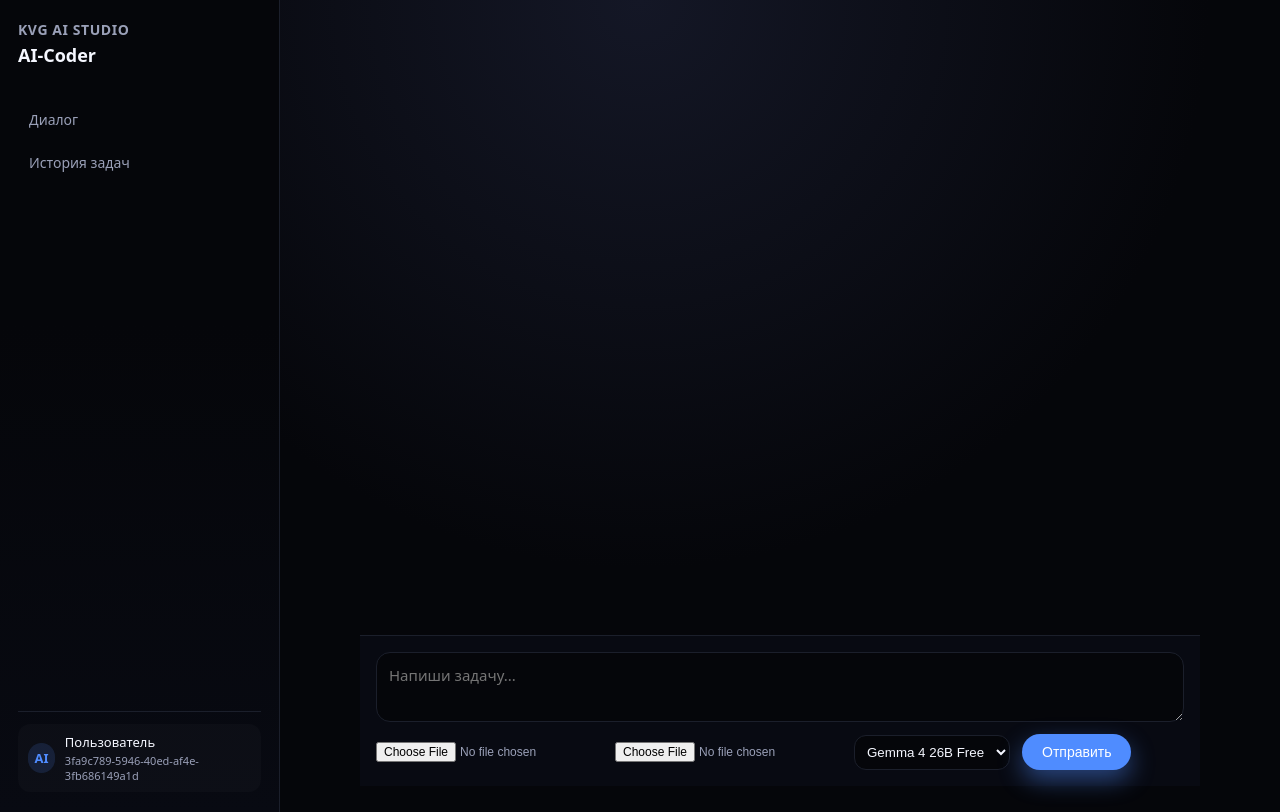
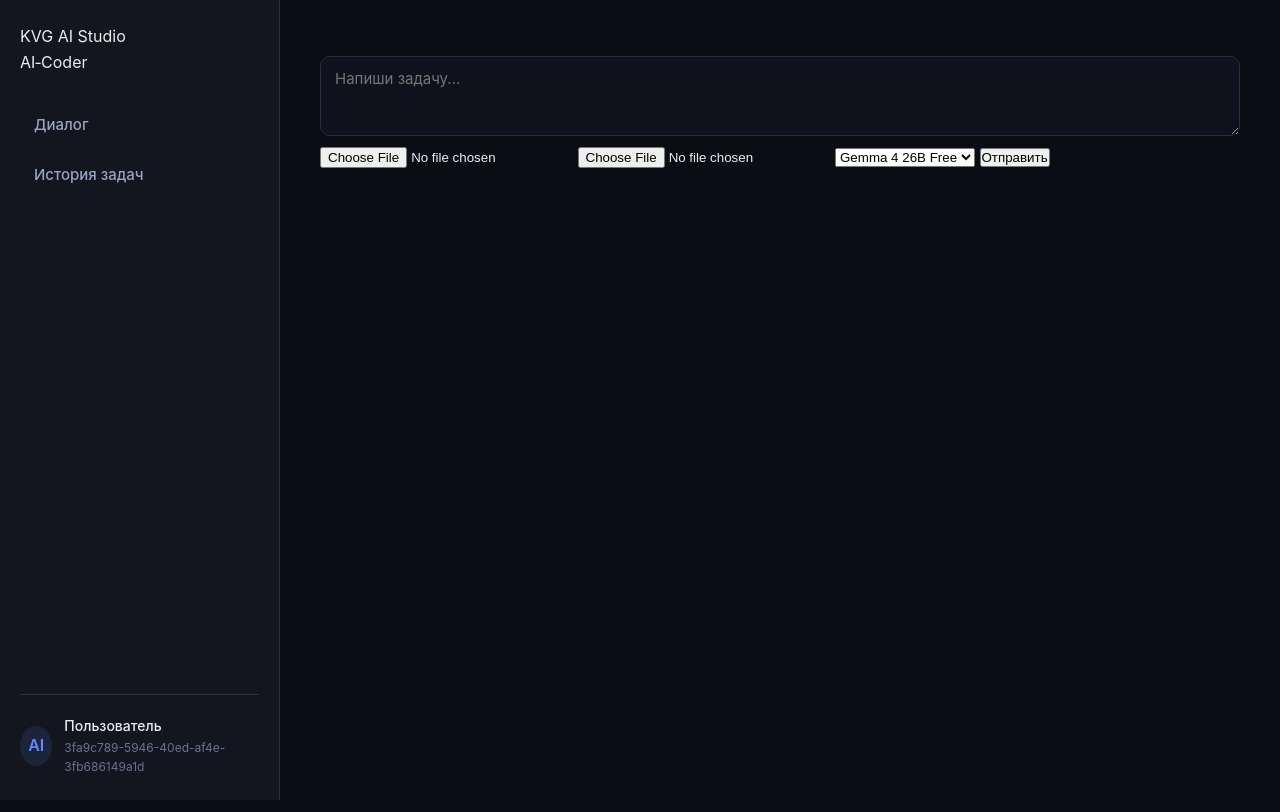
Before and after one commit to mrvan1000000-boop/kvgai-ai-coder, a FastAPI app: page /admin/ai-coder?user_id=3fa9c789-5946-40ed-af4e-3fb686149a1d in a window 1280 px wide. Run offline with FastAPI, Linux system fonts and the light colour scheme.

Commit message:
Refactor CSS for improved design and layout
Updated CSS variables and styles for improved design consistency. Enhanced layout and component styles for better user experience.

```diff
--- a/static/ai_coder.css
+++ b/static/ai_coder.css
@@ -1,515 +1,520 @@
 :root {
-    --bg: #05060a;
-    --bg-elevated: #0b0e16;
-    --border-subtle: #1b1f2b;
-    --accent: #4f8cff;
-    --accent-soft: rgba(79, 140, 255, 0.15);
-    --text-main: #f5f7ff;
-    --text-muted: #9aa0b8;
-    --danger: #ff4f6b;
-    --radius-lg: 18px;
-    --radius-md: 12px;
-    --radius-sm: 8px;
-    --shadow-soft: 0 18px 45px rgba(0, 0, 0, 0.55);
-    --shadow-subtle: 0 10px 30px rgba(0, 0, 0, 0.35);
-    --font-main: system-ui, -apple-system, BlinkMacSystemFont, "SF Pro Text", sans-serif;
+    --bg-primary: #0b0d14;
+    --bg-elevated: #13161f;
+    --bg-card: #1a1e2a;
+    --bg-input: #0f121c;
+    --border-color: #2a2f3f;
+    --text-primary: #e8edf5;
+    --text-secondary: #9aa4c0;
+    --text-muted: #6a7290;
+    --accent: #5f8aff;
+    --accent-hover: #7a9eff;
+    --accent-soft: rgba(95, 138, 255, 0.12);
+    --danger: #ff5e7a;
+    --success: #4cd9a0;
+    --radius: 16px;
+    --radius-sm: 10px;
+    --shadow: 0 20px 50px rgba(0, 0, 0, 0.6);
+    --transition: 0.25s cubic-bezier(0.4, 0, 0.2, 1);
+    --font: 'Inter', system-ui, -apple-system, sans-serif;
 }
 
 * {
     box-sizing: border-box;
+    margin: 0;
+    padding: 0;
 }
 
-body.app {
-    margin: 0;
-    padding: 0;
-    background: radial-gradient(circle at top, #141726 0, #05060a 55%);
-    color: var(--text-main);
-    font-family: var(--font-main);
+body {
+    background: var(--bg-primary);
+    color: var(--text-primary);
+    font-family: var(--font);
+    line-height: 1.6;
+    min-height: 100vh;
 }
 
+/* ===== Layout ===== */
 .app-shell {
     display: flex;
     min-height: 100vh;
 }
 
-/* Sidebar */
-
 .sidebar {
     width: 280px;
-    padding: 20px 18px;
-    border-right: 1px solid var(--border-subtle);
-    background: linear-gradient(180deg, #05060a 0, #05060a 40%, #080a12 100%);
+    background: var(--bg-elevated);
+    border-right: 1px solid var(--border-color);
+    padding: 24px 20px;
     display: flex;
     flex-direction: column;
-    gap: 16px;
+    gap: 28px;
+    flex-shrink: 0;
+    position: sticky;
+    top: 0;
+    height: 100vh;
 }
 
-.logo {
-    font-weight: 600;
-    letter-spacing: 0.04em;
-    font-size: 14px;
-    text-transform: uppercase;
-    color: var(--text-muted);
+.logo-block .logo {
+    font-weight: 700;
+    font-size: 20px;
+    letter-spacing: -0.02em;
+    background: linear-gradient(135deg, var(--accent), #a78bfa);
+    -webkit-background-clip: text;
+    -webkit-text-fill-color: transparent;
+    background-clip: text;
 }
 
-.subtitle {
+.logo-block .subtitle {
+    font-size: 14px;
+    color: var(--text-secondary);
     margin-top: 4px;
-    font-size: 18px;
-    font-weight: 600;
-    color: var(--text-main);
 }
 
 .sidebar-nav {
-    margin-top: 18px;
     display: flex;
     flex-direction: column;
     gap: 6px;
 }
 
 .nav-item {
-    display: block;
-    padding: 9px 11px;
-    border-radius: var(--radius-md);
-    color: var(--text-muted);
+    display: flex;
+    align-items: center;
+    gap: 12px;
+    padding: 10px 14px;
+    border-radius: var(--radius-sm);
+    color: var(--text-secondary);
     text-decoration: none;
-    font-size: 14px;
-    transition: background 0.15s ease, color 0.15s ease;
+    font-size: 15px;
+    font-weight: 500;
+    transition: var(--transition);
 }
 
-.nav-item:hover {
+.nav-item i {
+    width: 20px;
+    font-size: 16px;
+    color: var(--text-muted);
+}
+
+.nav-item:hover,
+.nav-item.active {
     background: var(--accent-soft);
-    color: var(--text-main);
+    color: var(--text-primary);
+}
+
+.nav-item:hover i,
+.nav-item.active i {
+    color: var(--accent);
 }
 
 .sidebar-footer {
     margin-top: auto;
-    padding-top: 12px;
-    border-top: 1px solid var(--border-subtle);
+    border-top: 1px solid var(--border-color);
+    padding-top: 20px;
 }
 
 .user-pill {
     display: flex;
     align-items: center;
-    gap: 10px;
-    padding: 9px 10px;
-    border-radius: var(--radius-md);
-    background: rgba(255, 255, 255, 0.02);
+    gap: 12px;
 }
 
 .user-avatar {
-    width: 30px;
-    height: 30px;
-    border-radius: 999px;
+    width: 40px;
+    height: 40px;
+    border-radius: 50%;
     background: var(--accent-soft);
     display: flex;
     align-items: center;
     justify-content: center;
-    font-size: 13px;
+    font-weight: 600;
     color: var(--accent);
-    font-weight: 600;
 }
 
-.user-meta {
-    display: flex;
-    flex-direction: column;
-    gap: 2px;
+.user-meta .user-name {
+    font-weight: 500;
+    font-size: 14px;
 }
-
-.user-name {
-    font-size: 13px;
-    color: var(--text-main);
-}
-
-.user-id {
-    font-size: 11px;
+.user-meta .user-id {
+    font-size: 12px;
     color: var(--text-muted);
 }
 
-/* Main */
-
+/* ===== Main ===== */
 .main {
     flex: 1;
-    padding: 26px 32px;
-    display: flex;
-    justify-content: center;
-    align-items: flex-start;
+    padding: 32px 40px;
+    max-width: 1200px;
+    margin: 0 auto;
+    width: 100%;
 }
 
 .chat-container {
-    width: 100%;
-    max-width: 880px;
-    margin: 0 auto;
     display: flex;
     flex-direction: column;
-    gap: 18px;
+    gap: 24px;
 }
 
 .chat-header h1 {
-    margin: 0;
-    font-size: 22px;
-    font-weight: 600;
+    font-size: 28px;
+    font-weight: 700;
+    letter-spacing: -0.02em;
+    margin-bottom: 6px;
 }
 
 .chat-header p {
-    margin: 6px 0 0;
-    font-size: 14px;
-    color: var(--text-muted);
+    color: var(--text-secondary);
+    font-size: 16px;
 }
 
-/* Chat window */
-
+/* ===== Chat Window ===== */
 .chat-window {
-    border-radius: var(--radius-lg);
-    background: radial-gradient(circle at top left, #141726 0, #080a12 55%);
-    box-shadow: var(--shadow-soft);
-    padding: 18px 18px 20px;
+    background: var(--bg-elevated);
+    border-radius: var(--radius);
+    box-shadow: var(--shadow);
+    padding: 24px;
+    max-height: 60vh;
+    overflow-y: auto;
     display: flex;
     flex-direction: column;
-    gap: 14px;
-    max-height: 60vh;
-    overflow-y: auto;
+    gap: 20px;
+    border: 1px solid var(--border-color);
 }
 
 .message {
-    border-radius: var(--radius-md);
-    padding: 10px 11px;
-    background: rgba(255, 255, 255, 0.02);
+    display: flex;
+    gap: 14px;
+    animation: fadeSlide 0.3s ease;
 }
 
-.message-system {
-    background: rgba(255, 255, 255, 0.03);
-    border: 1px dashed var(--border-subtle);
+@keyframes fadeSlide {
+    from { opacity: 0; transform: translateY(12px); }
+    to { opacity: 1; transform: translateY(0); }
 }
 
-.message-user {
-    background: rgba(79, 140, 255, 0.08);
-    border: 1px solid rgba(79, 140, 255, 0.35);
+.message-avatar {
+    width: 36px;
+    height: 36px;
+    border-radius: 50%;
+    flex-shrink: 0;
+    display: flex;
+    align-items: center;
+    justify-content: center;
+    font-weight: 600;
+    font-size: 14px;
 }
 
-.message-assistant {
-    background: rgba(255, 255, 255, 0.02);
-    border: 1px solid rgba(255, 255, 255, 0.03);
+.message-user .message-avatar {
+    background: var(--accent);
+    color: #fff;
 }
 
-.message-label {
-    font-size: 11px;
-    text-transform: uppercase;
-    letter-spacing: 0.08em;
-    color: var(--text-muted);
-    margin-bottom: 4px;
+.message-assistant .message-avatar {
+    background: var(--border-color);
+    color: var(--text-primary);
 }
 
-.message-body {
-    font-size: 13px;
-    line-height: 1.5;
-    color: var(--text-main);
+.message-system .message-avatar {
+    background: var(--text-muted);
+    color: var(--bg-primary);
 }
 
-.message-body pre {
-    margin: 0;
-    font-family: "JetBrains Mono", ui-monospace, SFMono-Regular, Menlo, Monaco, Consolas, "Liberation Mono", "Courier New", monospace;
-    font-size: 12px;
-    background: rgba(0, 0, 0, 0.35);
-    border-radius: var(--radius-md);
-    padding: 10px 11px;
-    overflow-x: auto;
+.message-content {
+    flex: 1;
+    background: var(--bg-card);
+    padding: 14px 18px;
+    border-radius: var(--radius-sm);
+    border: 1px solid var(--border-color);
+    overflow: hidden;
 }
 
-/* Form */
+.message-content .message-label {
+    font-size: 12px;
+    font-weight: 600;
+    text-transform: uppercase;
+    letter-spacing: 0.06em;
+    color: var(--text-muted);
+    margin-bottom: 6px;
+}
 
+.message-content .message-body {
+    font-size: 15px;
+    white-space: pre-wrap;
+    word-break: break-word;
+}
+
+.message-content .message-body pre {
+    margin: 0;
+    padding: 16px;
+    background: var(--bg-primary);
+    border-radius: var(--radius-sm);
+    overflow-x: auto;
+    font-family: 'JetBrains Mono', 'Fira Code', monospace;
+    font-size: 13px;
+    border: 1px solid var(--border-color);
+    position: relative;
+}
+
+.message-system .message-content {
+    background: transparent;
+    border: 1px dashed var(--border-color);
+    color: var(--text-secondary);
+}
+
+/* Кнопка копирования */
+.copy-btn {
+    position: absolute;
+    top: 8px;
+    right: 8px;
+    background: var(--bg-card);
+    border: none;
+    color: var(--text-secondary);
+    padding: 4px 10px;
+    border-radius: 6px;
+    font-size: 12px;
+    cursor: pointer;
+    transition: var(--transition);
+    opacity: 0.6;
+}
+.copy-btn:hover {
+    opacity: 1;
+    color: var(--text-primary);
+}
+.copy-btn.copied {
+    color: var(--success);
+}
+
+/* ===== Form ===== */
 .chat-form {
-    margin-top: 6px;
-    border-radius: var(--radius-lg);
-    background: #080a12;
-    box-shadow: var(--shadow-subtle);
-    padding: 16px 18px 18px;
-    display: flex;
-    flex-direction: column;
-    gap: 12px;
+    background: var(--bg-elevated);
+    border-radius: var(--radius);
+    padding: 24px;
+    border: 1px solid var(--border-color);
+    box-shadow: var(--shadow);
 }
 
 .field {
     display: flex;
     flex-direction: column;
     gap: 6px;
-}
-
-.field-row {
-    display: flex;
-    gap: 12px;
+    margin-bottom: 16px;
 }
 
 .field-label {
-    font-size: 12px;
-    color: var(--text-muted);
+    font-size: 14px;
+    font-weight: 500;
+    color: var(--text-secondary);
 }
 
 textarea {
+    width: 100%;
+    min-height: 80px;
+    background: var(--bg-input);
+    border: 1px solid var(--border-color);
+    border-radius: var(--radius-sm);
+    padding: 12px 14px;
+    color: var(--text-primary);
+    font-size: 15px;
+    font-family: var(--font);
+    transition: var(--transition);
     resize: vertical;
-    min-height: 70px;
-    border-radius: var(--radius-md);
-    border: 1px solid var(--border-subtle);
-    background: #05060a;
-    color: var(--text-main);
-    padding: 9px 10px;
-    font-size: 13px;
-    font-family: var(--font-main);
 }
 
 textarea:focus {
     outline: none;
     border-color: var(--accent);
-    box-shadow: 0 0 0 1px rgba(79, 140, 255, 0.45);
+    box-shadow: 0 0 0 3px var(--accent-soft);
 }
 
-input[type="file"] {
-    font-size: 12px;
+.file-drop-zone {
+    border: 2px dashed var(--border-color);
+    border-radius: var(--radius-sm);
+    padding: 24px;
+    text-align: center;
+    color: var(--text-secondary);
+    transition: var(--transition);
+    cursor: pointer;
+    background: var(--bg-input);
+}
+
+.file-drop-zone.dragover {
+    border-color: var(--accent);
+    background: var(--accent-soft);
+}
+
+.file-drop-zone i {
+    font-size: 28px;
+    margin-bottom: 8px;
     color: var(--text-muted);
+}
+
+.file-drop-zone .file-name {
+    color: var(--text-primary);
+    font-weight: 500;
+}
+
+.file-drop-zone input[type="file"] {
+    display: none;
+}
+
+.field-row {
+    display: grid;
+    grid-template-columns: 1fr 1fr;
+    gap: 16px;
 }
 
 .form-actions {
     display: flex;
-    gap: 10px;
-    margin-top: 4px;
+    gap: 12px;
+    flex-wrap: wrap;
+    margin-top: 8px;
 }
 
-.btn-primary,
-.btn-secondary {
+.btn {
+    display: inline-flex;
+    align-items: center;
+    gap: 8px;
+    padding: 10px 22px;
     border-radius: 999px;
-    padding: 8px 16px;
-    font-size: 13px;
+    font-weight: 600;
+    font-size: 15px;
     border: none;
     cursor: pointer;
+    transition: var(--transition);
     text-decoration: none;
-    display: inline-flex;
-    align-items: center;
-    justify-content: center;
 }
 
 .btn-primary {
     background: var(--accent);
     color: #fff;
-    box-shadow: 0 10px 25px rgba(79, 140, 255, 0.45);
+    box-shadow: 0 8px 24px rgba(95, 138, 255, 0.35);
 }
 
 .btn-primary:hover {
-    filter: brightness(1.05);
+    background: var(--accent-hover);
+    transform: translateY(-2px);
+    box-shadow: 0 12px 32px rgba(95, 138, 255, 0.45);
+}
+
+.btn-primary:disabled {
+    opacity: 0.5;
+    cursor: not-allowed;
+    transform: none;
 }
 
 .btn-secondary {
-    background: rgba(255, 255, 255, 0.04);
-    color: var(--text-main);
-    border: 1px solid var(--border-subtle);
+    background: var(--bg-card);
+    color: var(--text-primary);
+    border: 1px solid var(--border-color);
 }
 
 .btn-secondary:hover {
-    background: rgba(255, 255, 255, 0.08);
+    background: var(--border-color);
 }
 
-/* Общий контейнер */
-.chat-wrapper {
-    display: flex;
-    flex-direction: column;
-    height: calc(100vh - 40px);
-    width: 100%;
+.btn-success {
+    background: var(--success);
+    color: #0b0d14;
 }
 
-/* Окно сообщений */
-.chat-window {
-    flex: 1;
-    overflow-y: auto;
-    padding: 20px;
-    display: flex;
-    flex-direction: column;
-    gap: 14px;
-    background: radial-gradient(circle at top left, #141726 0, #080a12 55%);
-    border-radius: 16px;
-    box-shadow: 0 18px 45px rgba(0,0,0,0.55);
+/* Spinner */
+.spinner {
+    display: inline-block;
+    width: 18px;
+    height: 18px;
+    border: 2px solid rgba(255,255,255,0.3);
+    border-radius: 50%;
+    border-top-color: #fff;
+    animation: spin 0.6s linear infinite;
+}
+@keyframes spin { to { transform: rotate(360deg); } }
+
+/* ===== History ===== */
+.card {
+    background: var(--bg-elevated);
+    border-radius: var(--radius);
+    padding: 24px;
+    border: 1px solid var(--border-color);
+    margin-bottom: 20px;
 }
 
-/* Сообщения */
-.msg {
-    max-width: 75%;
-    padding: 12px 14px;
-    border-radius: 14px;
-    font-size: 14px;
-    line-height: 1.5;
+.card-title {
+    font-size: 20px;
+    font-weight: 600;
+    margin-bottom: 16px;
 }
 
-/* Сообщение пользователя — справа */
-.msg-user {
-    align-self: flex-end;
-    background: rgba(79, 140, 255, 0.15);
-    border: 1px solid rgba(79, 140, 255, 0.35);
+.history-item {
+    display: block;
+    padding: 12px 16px;
+    border-radius: var(--radius-sm);
+    background: var(--bg-card);
+    margin-bottom: 10px;
+    border: 1px solid var(--border-color);
+    color: var(--text-primary);
+    text-decoration: none;
+    transition: var(--transition);
 }
 
-/* Сообщение ИИ — слева */
-.msg-ai {
-    align-self: flex-start;
-    background: rgba(255,255,255,0.05);
-    border: 1px solid rgba(255,255,255,0.08);
+.history-item:hover {
+    background: var(--accent-soft);
+    border-color: var(--accent);
+    transform: translateX(4px);
 }
 
-/* Поле ввода — закреплено снизу */
-.chat-input-bar {
-    display: flex;
-    flex-direction: column;
-    gap: 10px;
-    padding: 14px;
-    background: #080a12;
-    border-top: 1px solid #1b1f2b;
-    position: sticky;
-    bottom: 0;
+.history-item .date {
+    color: var(--text-muted);
+    font-size: 13px;
+    margin-right: 12px;
 }
 
-/* Текстовое поле */
-.input-text {
-    width: 100%;
-    min-height: 70px;
-    resize: vertical;
-    border-radius: 12px;
-    border: 1px solid #1b1f2b;
-    background: #05060a;
-    color: #f5f7ff;
-    padding: 10px;
-    font-size: 14px;
+.history-item .task-preview {
+    color: var(--text-secondary);
 }
 
-/* Нижняя строка */
-.input-row {
-    display: flex;
-    gap: 10px;
-    align-items: center;
+/* ===== Responsive ===== */
+@media (max-width: 768px) {
+    .app-shell {
+        flex-direction: column;
     }
 
-/* Кнопка отправки */
-.btn-send {
-    background: #4f8cff;
-    color: white;
-    border: none;
-    padding: 10px 18px;
-    border-radius: 999px;
-    cursor: pointer;
-    font-size: 14px;
-    box-shadow: 0 10px 25px rgba(79,140,255,0.45);
-}
-
-.btn-send:hover {
-    filter: brightness(1.05);
-}
-
-/* Выбор модели */
-.model-select {
-    background: #05060a;
-    color: #f5f7ff;
-    border: 1px solid #1b1f2b;
-    padding: 8px;
-    border-radius: 10px;
-}
-
-/* Контейнер чата */
-.chat-container {
-    display: flex;
-    flex-direction: column;
-    height: calc(100vh - 40px);
+    .sidebar {
         width: 100%;
-    padding: 0 20px;
-}
-
-/* Окно сообщений */
-.messages {
-    flex: 1;
-    overflow-y: auto;
-    padding: 20px 0;
-    display: flex;
-    flex-direction: column;
+        height: auto;
+        position: relative;
+        border-right: none;
+        border-bottom: 1px solid var(--border-color);
+        padding: 16px;
         gap: 16px;
     }
 
-/* Сообщения */
-.bubble {
-    max-width: 70%;
-    padding: 14px 18px;
-    border-radius: 18px;
-    font-size: 15px;
-    line-height: 1.55;
-    box-shadow: 0 8px 22px rgba(0,0,0,0.35);
+    .sidebar-nav {
+        flex-direction: row;
+        flex-wrap: wrap;
     }
 
-/* Сообщение пользователя — справа */
-.bubble-user {
-    align-self: flex-end;
-    background: rgba(79, 140, 255, 0.18);
-    border: 1px solid rgba(79, 140, 255, 0.35);
+    .main {
+        padding: 16px;
     }
 
-/* Сообщение ИИ — слева */
-.bubble-ai {
-    align-self: flex-start;
-    background: rgba(255,255,255,0.06);
-    border: 1px solid rgba(255,255,255,0.08);
+    .field-row {
+        grid-template-columns: 1fr;
     }
 
-/* Текст сообщения */
-.bubble-text pre {
-    margin: 0;
-    font-family: "JetBrains Mono", monospace;
-    font-size: 13px;
+    .chat-window {
+        max-height: 50vh;
+    }
 }
 
-/* Нижняя панель ввода */
-.input-bar {
-    position: sticky;
-    bottom: 0;
-    background: #080a12;
-    padding: 16px;
-    border-top: 1px solid #1b1f2b;
-    display: flex;
-    flex-direction: column;
-    gap: 12px;
+/* ===== Scrollbar ===== */
+::-webkit-scrollbar {
+    width: 6px;
 }
-
-/* Текстовое поле */
-.input-text {
-    width: 100%;
-    min-height: 70px;
-    resize: vertical;
-    border-radius: 14px;
-    border: 1px solid #1b1f2b;
-    background: #05060a;
-    color: #f5f7ff;
-    padding: 12px;
-    font-size: 15px;
+::-webkit-scrollbar-track {
+    background: var(--bg-primary);
 }
-
-/* Нижняя строка */
-.input-row {
-    display: flex;
-    gap: 12px;
-    align-items: center;
+::-webkit-scrollbar-thumb {
+    background: var(--border-color);
+    border-radius: 3px;
 }
-
-/* Кнопка отправки */
-.btn-send {
-    background: #4f8cff;
-    color: white;
-    border: none;
-    padding: 10px 20px;
-    border-radius: 999px;
-    cursor: pointer;
-    font-size: 14px;
-    box-shadow: 0 10px 25px rgba(79,140,255,0.45);
+::-webkit-scrollbar-thumb:hover {
+    background: var(--text-muted);
 }
-
-.btn-send:hover {
-    filter: brightness(1.05);
-}
-
-/* Выбор модели */
-.model-select {
-    background: #05060a;
-    color: #f5f7ff;
-    border: 1px solid #1b1f2b;
-    padding: 8px;
-    border-radius: 12px;
-}
```
Lines whose indentation alone changed are shown as unchanged.
